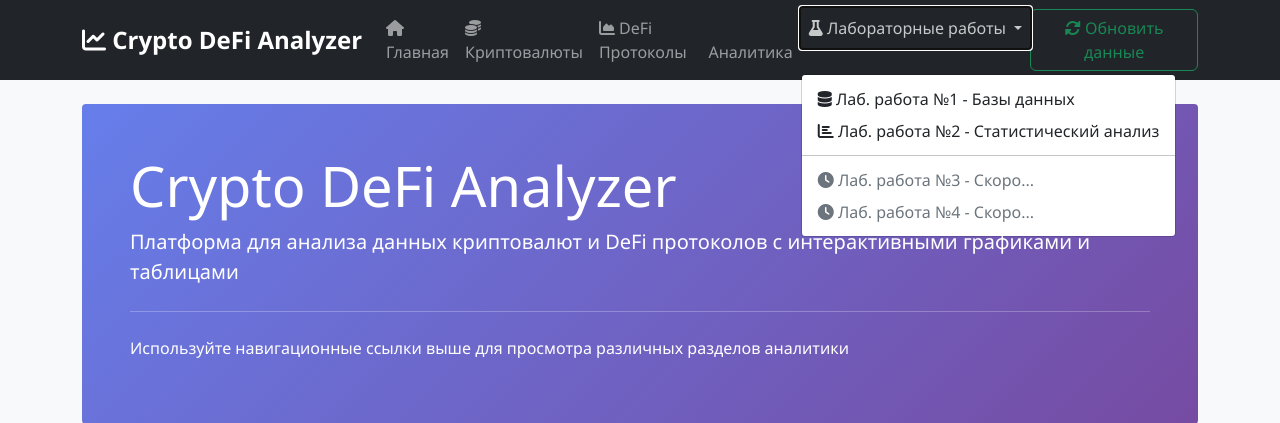
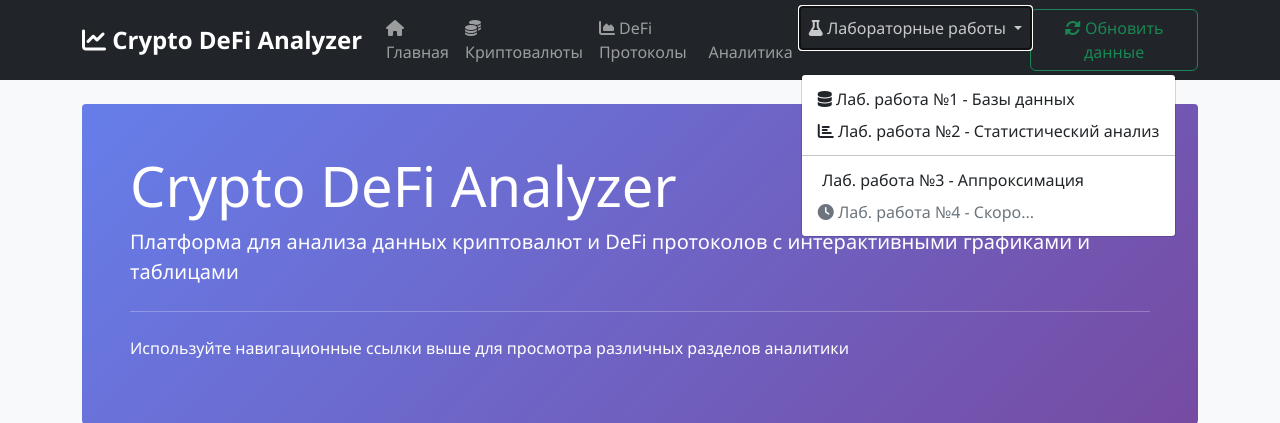
Before and after one commit to IgorJordanJJJ/Crypto, a FastAPI app: page / in a window 1280 px wide, after a click on "Лабораторные работы". Shown: the top 423 px of the page. Run offline with FastAPI, Linux system fonts and the light colour scheme; data that the repository does not hold is empty; some libraries are stand-ins or nearby versions.

Commit message:
fix link

```diff
--- a/app/templates/base.html
+++ b/app/templates/base.html
@@ -41,7 +41,7 @@
                             <li><a class="dropdown-item" href="/"><i class="fas fa-database"></i> Лаб. работа №1 - Базы данных</a></li>
                             <li><a class="dropdown-item" href="/lab2"><i class="fas fa-chart-bar"></i> Лаб. работа №2 - Статистический анализ</a></li>
                             <li><hr class="dropdown-divider"></li>
-                            <li><a class="dropdown-item text-muted" href="#"><i class="fas fa-clock"></i> Лаб. работа №3 - Скоро...</a></li>
+                            <li><a class="dropdown-item" href="/lab3/"><i class="fas fa-function"></i> Лаб. работа №3 - Аппроксимация</a></li>
                             <li><a class="dropdown-item text-muted" href="#"><i class="fas fa-clock"></i> Лаб. работа №4 - Скоро...</a></li>
                         </ul>
                     </li>
--- a/app/templates/index.html
+++ b/app/templates/index.html
@@ -77,7 +77,7 @@
                 <i class="fas fa-function fa-3x text-warning mb-3"></i>
                 <h5 class="card-title">Лабораторная работа №3</h5>
                 <p class="card-text">Полиномиальная аппроксимация данных и прогнозирование временных рядов</p>
-                <a href="/lab3" class="btn btn-warning">Перейти к Lab3</a>
+                <a href="/lab3/" class="btn btn-warning">Перейти к Lab3</a>
             </div>
         </div>
     </div>
```
